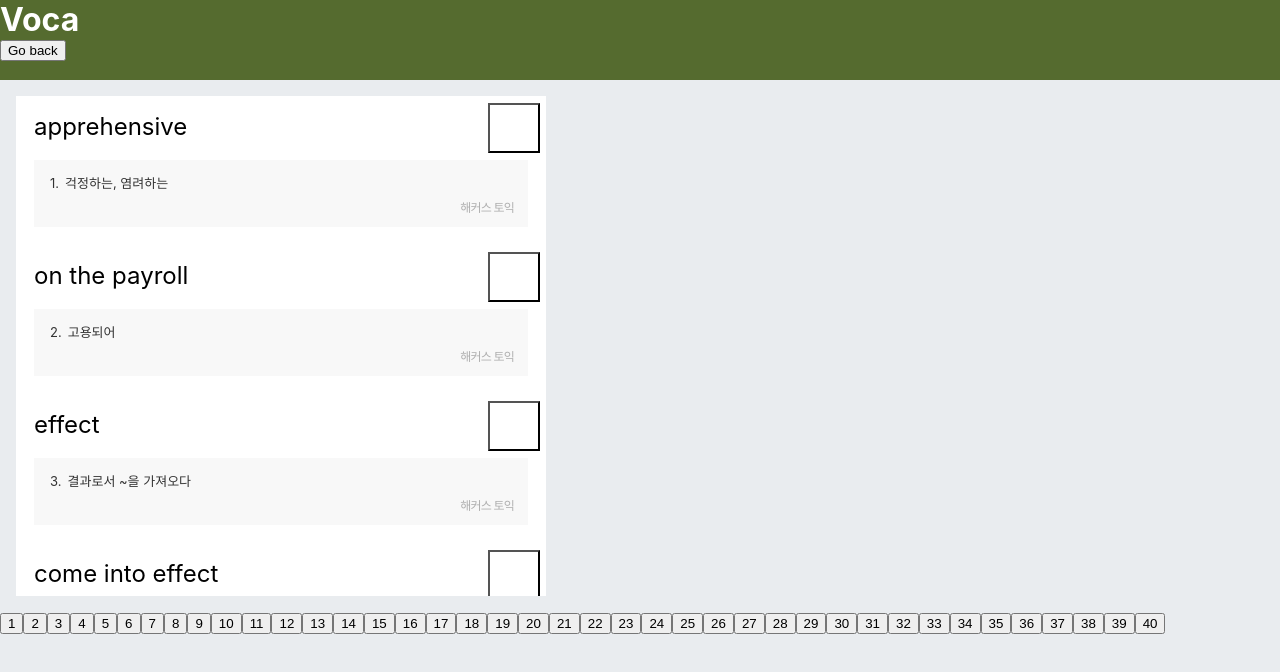
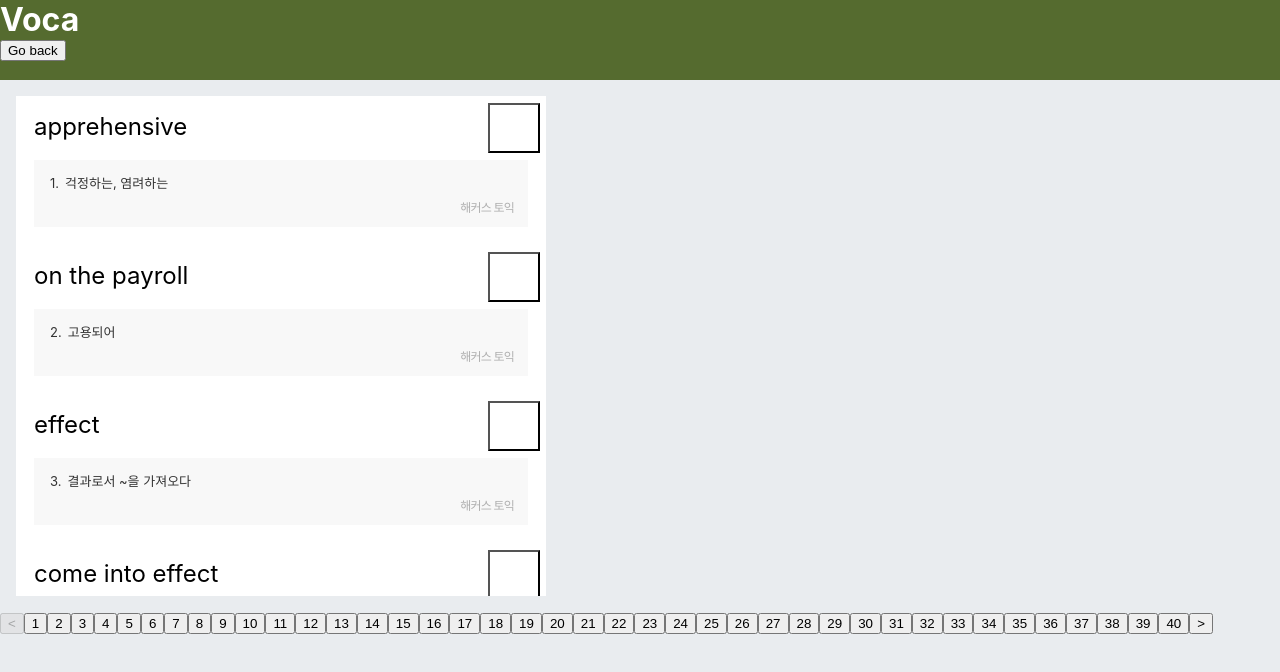
Before and after one commit to jmeno1011/manage_git1, a React (Create React App) app: page /voca in a window 1280 px wide. Shown: the top 672 px of the page. Built offline with nearby package versions, Linux system fonts and the light colour scheme; no server answers; some icons are missing.

Commit message:
pagination 됨 따라서 코딩함 아파서 감기 나으면 다시 볼것

```diff
--- a/src/components/VocaListItem.js
+++ b/src/components/VocaListItem.js
@@ -8,39 +8,9 @@ import vocaData from "../json/toeic_voca_2021.json";
 
 const VocaListItem = () => {
   const navigate = useNavigate();
-  const [page, setPage] = useState(10);
-  let [prePage, setPrePage] = useState(0);
-  const fetch = async () => {
-    try {
-      const res = await axios.get(
-        "https://docs.google.com/spreadsheets/d/e/2PACX-1vTZGWwvVmCADcl0PANk9FE364lSw1xZIVHkS5QIJIj6SG_VgLdUHsRa4MTmvs5jAMhah7EN9CEh-Jvw/pubhtml"
-      );
-      //   console.log(res);
-      return res;
-    } catch {}
-  };
-
-  useEffect(() => {
-    fetch();
-    // console.log(vocaData);
-  }, []);
-  console.log(vocaData.length / page);
-  const pageList = vocaData.length / page;
-  const buttonHandle = (i) => {
-    setPrePage(10 * i);
-    setPage(page * i + 10);
-  };
-  const pageBtn = () => {
-    const result = [];
-    for (let i = 0; i < pageList; i++) {
-      result.push(
-        <button key={i} onClick={() => buttonHandle(i)}>
-          {i + 1}
-        </button>
-      );
-    }
-    return result;
-  };
+  const [limit, setLimit] = useState(10);
+  const [page, setPage] = useState(1);
+  const offset = (page - 1) * limit;
   return (
     <div>
       <header>
@@ -50,20 +20,24 @@ const VocaListItem = () => {
       <div
         style={{ height: 500, width: 550, margin: "1rem", overflow: "auto" }}
       >
-        <VocaItem page={page} prePage={prePage} />
+        <VocaItem offset={offset} limit={limit} />
       </div>
-      {pageBtn()}
+      <Pagenation
+        total={vocaData.length}
+        limit={limit}
+        page={page}
+        setPage={setPage}
+      />
     </div>
   );
 };
 
 export default VocaListItem;
 
-const VocaItem = ({ page, prePage }) => {
-  const [limit, setLimit] = useState(10);
+const VocaItem = ({ offset, limit }) => {
   return (
     <>
-      {vocaData.slice(prePage, page).map((value) => (
+      {vocaData.slice(offset, offset + limit).map((value) => (
         <div style={{ width: 530 }} key={value.index}>
           <div className="vocaItem">
             <div className="itemWord">
@@ -102,3 +76,28 @@ const VocaItem = ({ page, prePage }) => {
     </>
   );
 };
+
+const Pagenation = ({ total, limit, page, setPage }) => {
+  const numPages = Math.ceil(total / limit);
+  return (
+    <div>
+      <button onClick={() => setPage(page - 1)} disabled={page === 1}>
+        &lt;
+      </button>
+      {Array(numPages)
+        .fill()
+        .map((_, i) => (
+          <button
+            key={i + 1}
+            onClick={() => setPage(i + 1)}
+            aria-current={page === i + 1 ? "page" : null}
+          >
+            {i + 1}
+          </button>
+        ))}
+      <button onClick={() => setPage(page + 1)} disabled={page === numPages}>
+        &gt;
+      </button>
+    </div>
+  );
+};
```
